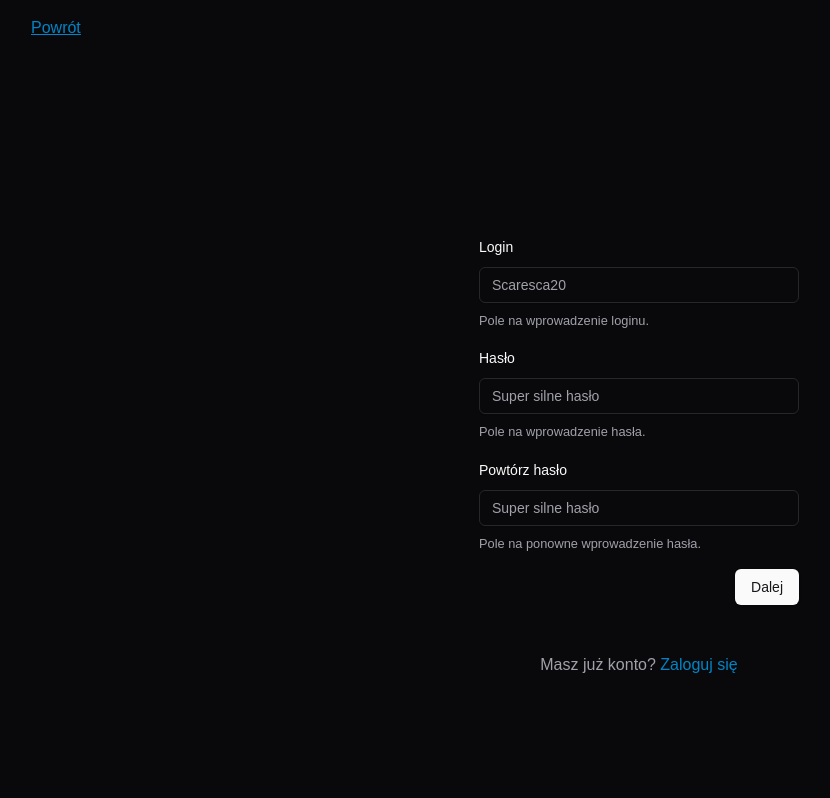
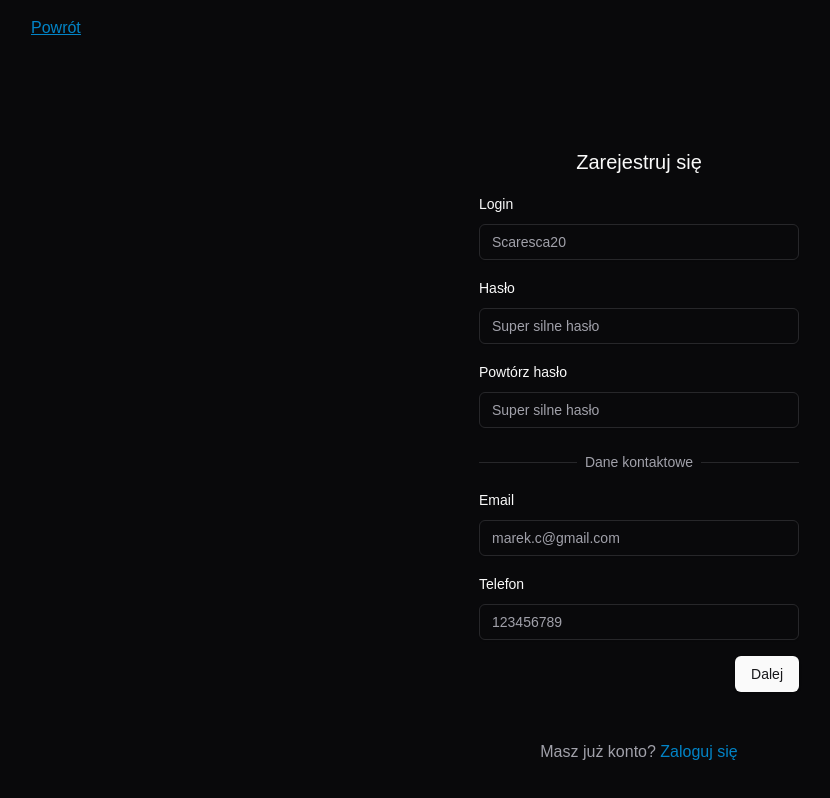
Before and after one commit to Muszchrom/Library, a Next.js app in the folder Frontend/: page /register in a window 1280 px wide. Shown: the top 798 px of the page, without its empty margins (1-831 px from the left). Built offline with nearby package versions, Linux system fonts and the light colour scheme.

Commit message:
Changed register form

```diff
--- a/Frontend/app/(login)/login-form.tsx
+++ b/Frontend/app/(login)/login-form.tsx
@@ -18,6 +18,9 @@ import { Input } from "@/components/ui/input"
 import { toast } from "sonner";
 import { useRouter } from "next/navigation";
 import { signIn } from "next-auth/react";
+import { Separator } from "@/components/ui/separator";
+import SeparatorWithText from "@/components/separator-with-text";
+import React from "react";
 
 const loginSchema = z.object({
   username: z.string().min(3, {
@@ -43,6 +46,11 @@ const registerSchema = z.object({
     }).max(255, {
       message: "Hasło nie może mieć więcej niż 255 znaków"
     }),
+    email: z.string().email("Podaj poprawny adres email"),
+    phone: z.string().regex(
+      new RegExp(/^([0-9]{3}) ?([0-9]{3}) ?([0-9]{3})$/),
+      "Niepoprawny numer telefonu"
+    ),
     confirmPassword: z.string(),
   }).superRefine(({confirmPassword, password}, ctx) => {
     if (confirmPassword !== password) {
@@ -70,6 +78,8 @@ export function LoginForm({formType}: {formType: "login" | "register"}) {
     defaultValues: {
       username: "",
       password: "",
+      email: "",
+      phone: "",
       confirmPassword: ""
     }
   })
@@ -92,24 +102,31 @@ export function LoginForm({formType}: {formType: "login" | "register"}) {
   }
 
   async function onSubmitRegister(values: z.infer<typeof registerSchema>) {
-    const res = await fetch("http://localhost:8081/auth/login", {
+    const res = await fetch("http://localhost:8081/auth/user", {
       method: "POST",
       credentials: "include",
       headers: {
         "Content-Type": "application/json"
       },
-      body: JSON.stringify(values)
+      body: JSON.stringify({
+        username: values.username,
+        password: values.password,
+        email: values.email,
+        phone: parseInt(values.phone.replaceAll(" ", ""))
+      })
     })
 
     if (res.status === 200) {
       onSubmitLogin(values); // login directly after register
     } else if (res.status === 400) {
+      console.log(await res.text())
       toast.error("Rejestracja nie powiodła się", {
-        description: "Niepoprawna dane rejestracji lub podana nazwa użytkownika już istnieje"
+        description: "Kod błędu: " + res.status + ". Typ błędu: " + await res.text()
+        // description: "Niepoprawna dane rejestracji lub podana nazwa użytkownika już istnieje"
       })
     } else {
       toast.error("Rejestracja nie powiodła się", {
-        description: "Kod błędu: " + res.status
+        description: "Kod błędu: " + res.status + ". Typ błędu: " + await res.text()
       })
     }
   }
@@ -117,6 +134,7 @@ export function LoginForm({formType}: {formType: "login" | "register"}) {
   return formType === "login" ? (
     <Form {...loginForm}>
       <form onSubmit={loginForm.handleSubmit(onSubmitLogin)} className="space-y-4">
+        <h1 className="text-center text-xl">Zaloguj się</h1>
         <FormField
           control={loginForm.control}
           name="username"
@@ -159,6 +177,7 @@ export function LoginForm({formType}: {formType: "login" | "register"}) {
   ) : (
     <Form {...registerForm}>
       <form onSubmit={registerForm.handleSubmit(onSubmitRegister)} className="space-y-4">
+        <h1 className="text-center text-xl">Zarejestruj się</h1>
         <FormField
           control={registerForm.control}
           name="username"
@@ -168,14 +187,13 @@ export function LoginForm({formType}: {formType: "login" | "register"}) {
               <FormControl>
                 <Input placeholder="Scaresca20" {...field} />
               </FormControl>
-              <FormDescription>
+              {/* <FormDescription>
                 Pole na wprowadzenie loginu.
-              </FormDescription>
+              </FormDescription> */}
               <FormMessage />
             </FormItem>
           )}
-          />
-
+        />
         <FormField
           control={registerForm.control}
           name="password"
@@ -185,13 +203,13 @@ export function LoginForm({formType}: {formType: "login" | "register"}) {
               <FormControl>
                 <Input type="password" placeholder="Super silne hasło" {...field} />
               </FormControl>
-              <FormDescription>
+              {/* <FormDescription>
                 Pole na wprowadzenie hasła.
-              </FormDescription>
+              </FormDescription> */}
               <FormMessage />
             </FormItem>
           )}
-          />
+        />
         <FormField
           control={registerForm.control}
           name="confirmPassword"
@@ -201,9 +219,44 @@ export function LoginForm({formType}: {formType: "login" | "register"}) {
               <FormControl>
                 <Input type="password" placeholder="Super silne hasło" {...field} />
               </FormControl>
-              <FormDescription>
+              {/* <FormDescription>
                 Pole na ponowne wprowadzenie hasła.
-              </FormDescription>
+              </FormDescription> */}
+              <FormMessage />
+            </FormItem>
+          )}
+        />
+        <SeparatorWithText>
+          Dane kontaktowe
+        </SeparatorWithText>
+        <FormField
+          control={registerForm.control}
+          name="email"
+          render={({ field }) => (
+            <FormItem>
+              <FormLabel>Email</FormLabel>
+              <FormControl>
+                <Input type="email" placeholder="marek.c@gmail.com" {...field} />
+              </FormControl>
+              {/* <FormDescription>
+                Pole na wprowadzenie adresu email.
+              </FormDescription> */}
+              <FormMessage />
+            </FormItem>
+          )}
+        />
+        <FormField
+          control={registerForm.control}
+          name="phone"
+          render={({ field }) => (
+            <FormItem>
+              <FormLabel>Telefon</FormLabel>
+              <FormControl>
+                <Input type="tel" placeholder="123456789" {...field} />
+              </FormControl>
+              {/* <FormDescription>
+                Pole na wprowadzenie numeru telefonu.
+              </FormDescription> */}
               <FormMessage />
             </FormItem>
           )}
--- /dev/null
+++ b/Frontend/components/separator-with-text.tsx
@@ -0,0 +1,18 @@
+import React from "react";
+
+export default function SeparatorWithText({children}: {children: React.ReactNode}) {
+  return (
+    <div className="relative">
+      <div className="mt-6">
+        <div className="absolute inset-0 flex items-center">
+          <div className="w-full border-t bg-border h-[1px]"></div>
+        </div>
+        <div className="relative flex justify-center text-sm">
+          <span className="bg-background px-2 text-muted-foreground">
+            {children}
+          </span>
+        </div>
+      </div>
+    </div>
+  )
+}
--- /dev/null
+++ b/Frontend/components/ui/separator.tsx
@@ -0,0 +1,31 @@
+"use client"
+
+import * as React from "react"
+import * as SeparatorPrimitive from "@radix-ui/react-separator"
+
+import { cn } from "@/lib/utils"
+
+const Separator = React.forwardRef<
+  React.ElementRef<typeof SeparatorPrimitive.Root>,
+  React.ComponentPropsWithoutRef<typeof SeparatorPrimitive.Root>
+>(
+  (
+    { className, orientation = "horizontal", decorative = true, ...props },
+    ref
+  ) => (
+    <SeparatorPrimitive.Root
+      ref={ref}
+      decorative={decorative}
+      orientation={orientation}
+      className={cn(
+        "shrink-0 bg-border",
+        orientation === "horizontal" ? "h-[1px] w-full" : "h-full w-[1px]",
+        className
+      )}
+      {...props}
+    />
+  )
+)
+Separator.displayName = SeparatorPrimitive.Root.displayName
+
+export { Separator }
--- a/Frontend/package.json
+++ b/Frontend/package.json
@@ -13,6 +13,7 @@
     "@radix-ui/react-dialog": "^1.1.2",
     "@radix-ui/react-icons": "^1.3.0",
     "@radix-ui/react-label": "^2.1.0",
+    "@radix-ui/react-separator": "^1.1.0",
     "@radix-ui/react-slot": "^1.1.0",
     "class-variance-authority": "^0.7.0",
     "clsx": "^2.1.1",
```
Also changed, not shown: 1 other file (tests, documents, lock files or other folders).
